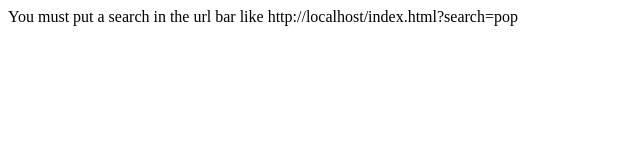
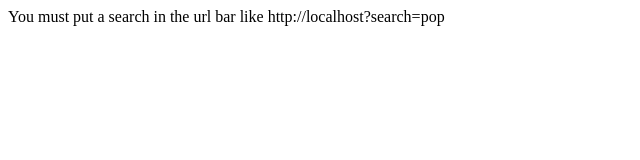
Before and after one commit to Cool-showTTV/Dash-Radio, a plain HTML site: page index.html in a window 1280 px wide. Shown: the whole page, without its empty margins (0-640 px from the left). Drawn offline with Linux system fonts and the light colour scheme.

Commit message:
Make example return the origin url

```diff
--- a/index.html
+++ b/index.html
@@ -21,7 +21,7 @@
     const urlParams = new URLSearchParams(document.location.search);
     const search = urlParams.get('search');
     if (search == null){
-        document.write(`You must put a search in the url bar like ${document.location}?search=pop`);
+        document.write(`You must put a search in the url bar like ${document.location.origin}?search=pop`);
     }
     else
     {
```
